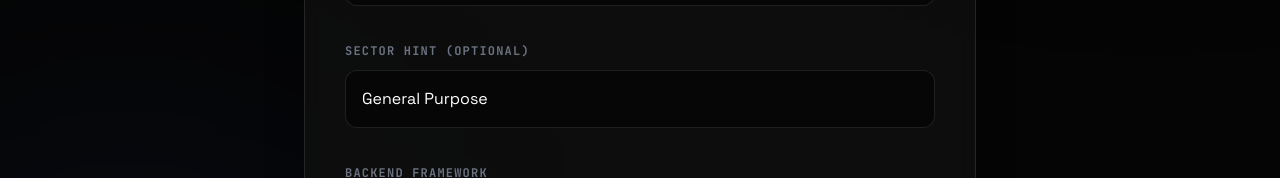
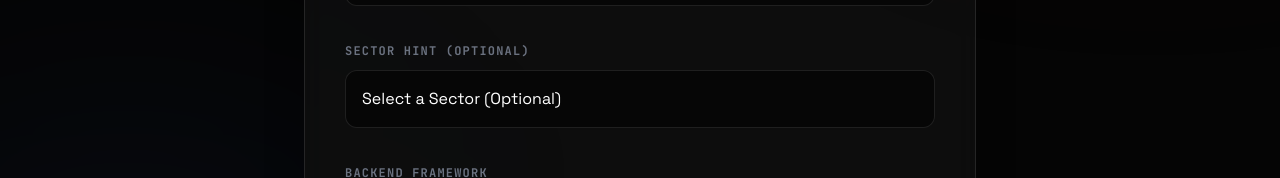
Before and after one commit to Swaraj-Darekar0/BackstageRookie_Frontend, a React (Vite) app: page /upload in a window 1280 px wide. Shown: the part 431-609 px from the top of the page. Built offline with nearby package versions, Linux system fonts and the light colour scheme; no server answers; sample sign-in values are in the browser's storage; a web font is replaced by a local one.

Commit message:
upload page update

```diff
--- a/pages/UploadPage.tsx
+++ b/pages/UploadPage.tsx
@@ -63,11 +63,16 @@ const UploadPage: React.FC = () => {
               onChange={(e) => setSector(e.target.value)}
               className="w-full bg-black/50 border border-white/10 rounded-xl px-4 py-4 text-white focus:outline-none focus:border-red-500 transition-all appearance-none"
             >
-              <option value="">General Purpose</option>
-              <option value="fintech">Fintech (PCI-DSS Focus)</option>
-              <option value="healthcare">Healthcare (HIPAA Focus)</option>
-              <option value="government">Government (FedRAMP Focus)</option>
-              <option value="crypto">Web3 / Crypto (Audit Focus)</option>
+              <option value="">Select a Sector (Optional)</option>
+              <option value="Healthcare">Healthcare - HIPAA, HITECH</option>
+              <option value="Finance & Banking">Finance & Banking - GLBA, SOX, PCI DSS</option>
+              <option value="Technology & SaaS">Technology & SaaS - SOC 2, ISO/IEC 27001, CSA STAR</option>
+              <option value="Retail & E-commerce">Retail & E-commerce - PCI DSS, CCPA, GDPR</option>
+              <option value="Education">Education - FERPA, COPPA</option>
+              <option value="Government & Defense">Government & Defense - FISMA, FedRAMP, ITAR</option>
+              <option value="Energy & Utilities">Energy & Utilities - NERC CIP</option>
+              <option value="Telecommunications">Telecommunications - CALEA, FCC Regulations</option>
+              <option value="General Data Privacy">General Data Privacy - GDPR, CCPA/CPRA, LGPD, PIPEDA</option>
             </select>
           </div>
 
```
